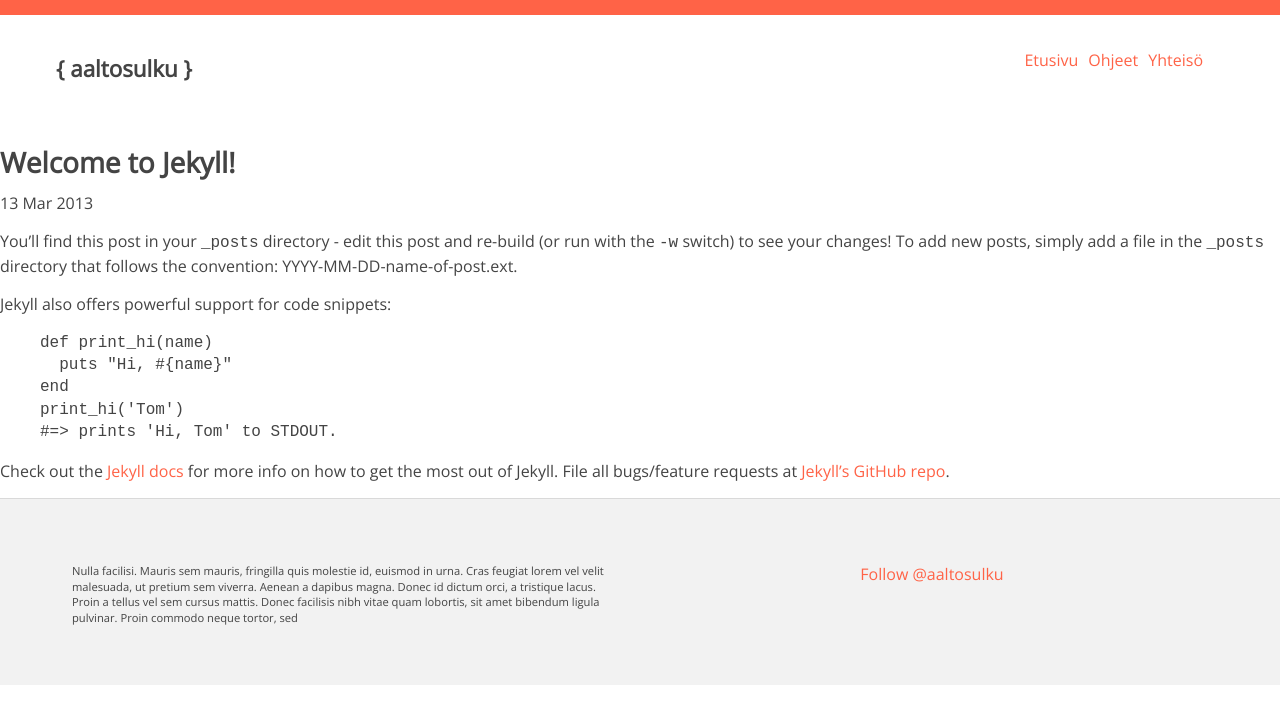
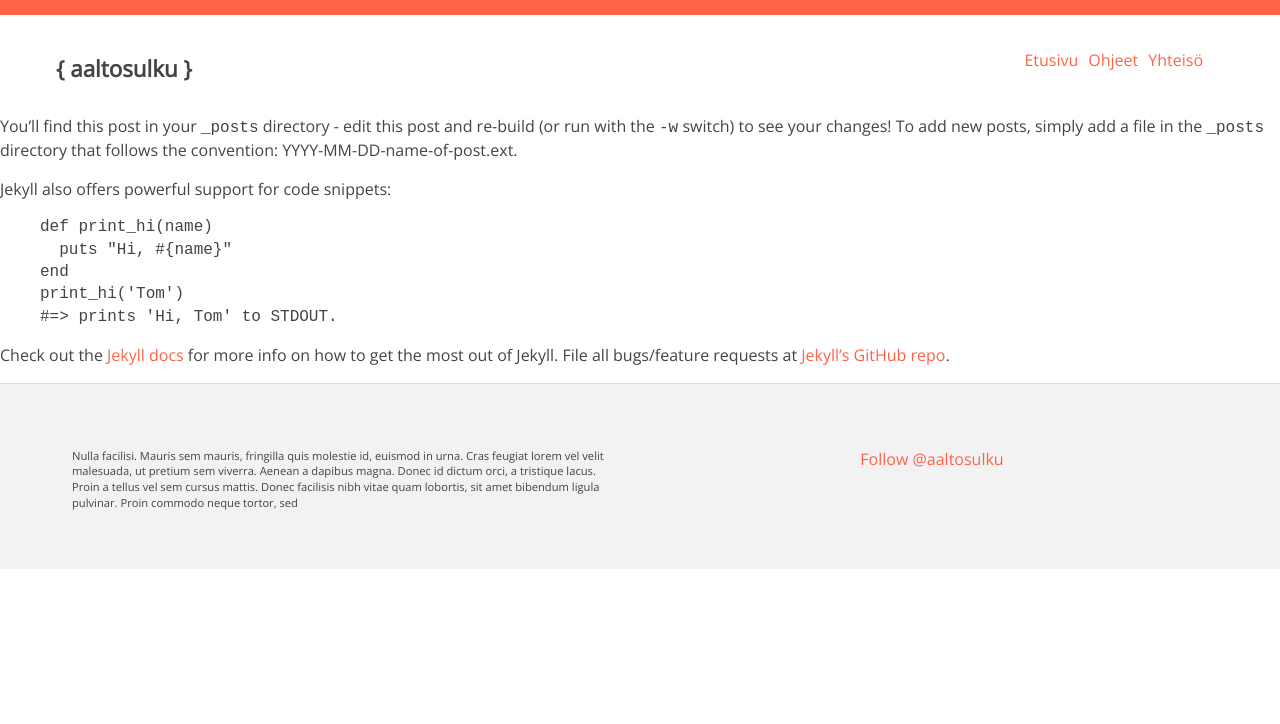
Before and after one commit to KimmoCommit/aaltoJekyll, a Jekyll site: the page built from _posts/2013-03-13-welcome-to-jekyll.markdown, in a window 1280 px wide. Shown: the top 724 px of the page. Built offline with Jekyll 4.4.1, drawn with Linux system fonts in a browser that asks for light colours; comment, search, counter and statistics services are not loaded; part of the change alters nothing that is shown.

```diff
--- a/_posts/2013-03-13-welcome-to-jekyll.markdown
+++ b/_posts/2013-03-13-welcome-to-jekyll.markdown
@@ -1,8 +1,8 @@
 ---
-layout: post
+layout: default
 title:  "Welcome to Jekyll!"
 date:   2013-03-13 21:26:45
-categories: jekyll update
+categories: jekyll
 ---
 
 You'll find this post in your `_posts` directory - edit this post and re-build (or run with the `-w` switch) to see your changes!
```
